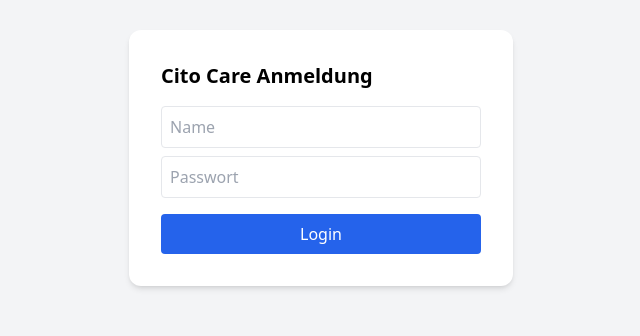
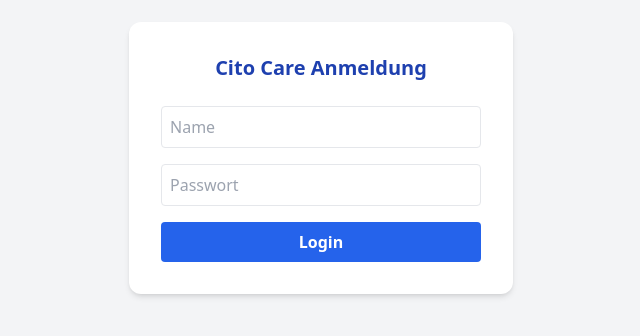
Before and after one commit to stoschulz-cell/cito-planer, a website: page index.html in a window 1280 px wide. Shown: the part 242-578 px from the top of the page, without its empty margins (319-959 px from the left). Drawn offline with nearby package versions, Linux system fonts and the light colour scheme.

Commit message:
index.html

```diff
--- a/index.html
+++ b/index.html
@@ -2,33 +2,47 @@
 <html lang="de">
 <head>
     <meta charset="UTF-8">
+    <meta name="viewport" content="width=device-width, initial-scale=1.0">
+    <title>Cito Care Login</title>
     <script src="https://cdn.tailwindcss.com"></script>
 </head>
 <body class="bg-gray-100 flex items-center justify-center h-screen">
     <div class="bg-white p-8 rounded-xl shadow-md w-96">
-        <h2 class="text-xl font-bold mb-4">Cito Care Anmeldung</h2>
-        <input id="name" placeholder="Name" class="w-full border p-2 mb-2 rounded">
-        <input id="pass" type="password" placeholder="Passwort" class="w-full border p-2 mb-4 rounded">
-        <button onclick="login()" class="w-full bg-blue-600 text-white p-2 rounded">Login</button>
+        <h2 class="text-xl font-bold mb-6 text-center text-blue-800">Cito Care Anmeldung</h2>
+
+        <div class="space-y-4">
+            <input id="name" type="text" placeholder="Name" class="w-full border p-2 rounded focus:ring-2 focus:ring-blue-400 outline-none">
+            <input id="pass" type="password" placeholder="Passwort" class="w-full border p-2 rounded focus:ring-2 focus:ring-blue-400 outline-none">
+            <button onclick="login()" class="w-full bg-blue-600 hover:bg-blue-700 text-white p-2 rounded font-bold transition duration-200">Login</button>
         </div>
+    </div>
+
     <script>
         async function login() {
-        const name = document.getElementById('name').value;
+            const nameInput = document.getElementById('name').value;
             const passwort = document.getElementById('pass').value;
 
+            try {
                 const res = await fetch('/api/auth/login', {
                     method: 'POST',
                     headers: { 'Content-Type': 'application/json' },
-            body: JSON.stringify({ name, passwort })
+                    body: JSON.stringify({ name: nameInput, passwort })
                 });
 
                 const data = await res.json();
+
                 if (res.ok) {
-            // WICHTIG: Name im Browser speichern, damit er in mitarbeiter.html bekannt ist
-            localStorage.setItem('mitarbeiterName', name.trim().toLowerCase());
+                    // Speichere den Original-Namen (wie vom Server zurückgegeben), um Konsistenz zu wahren
+                    localStorage.setItem('mitarbeiterName', data.name);
+
+                    // Weiterleitung basierend auf der Rolle vom Server
                     window.location.href = data.role === 'planer' ? 'planer.html' : 'mitarbeiter.html';
                 } else {
                     alert("Login fehlgeschlagen: " + (data.error || "Unbekannter Fehler"));
+                }
+            } catch (e) {
+                console.error("Login-Fehler:", e);
+                alert("Verbindung zum Server konnte nicht hergestellt werden.");
             }
         }
     </script>
```
Lines whose indentation alone changed are shown as unchanged.
